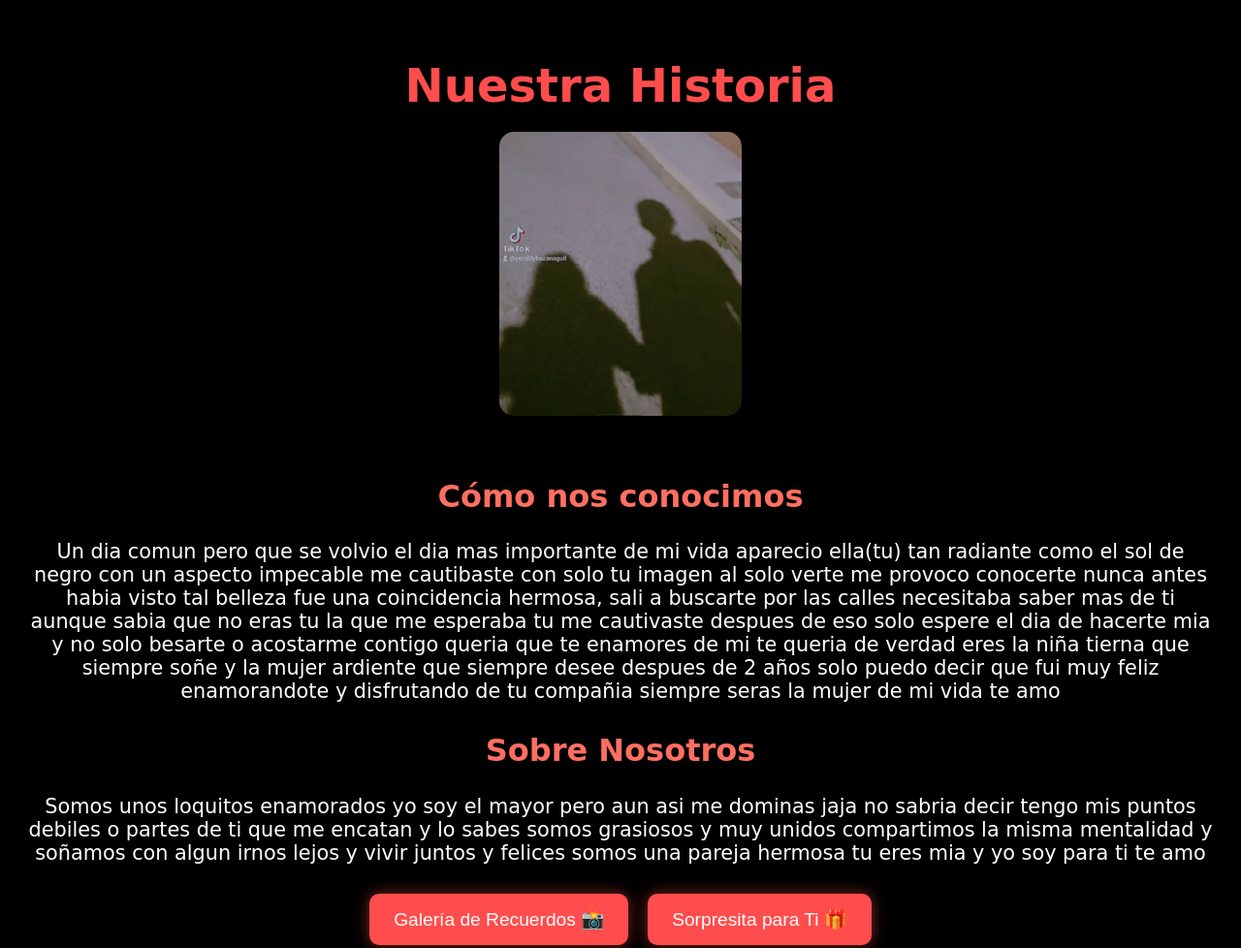
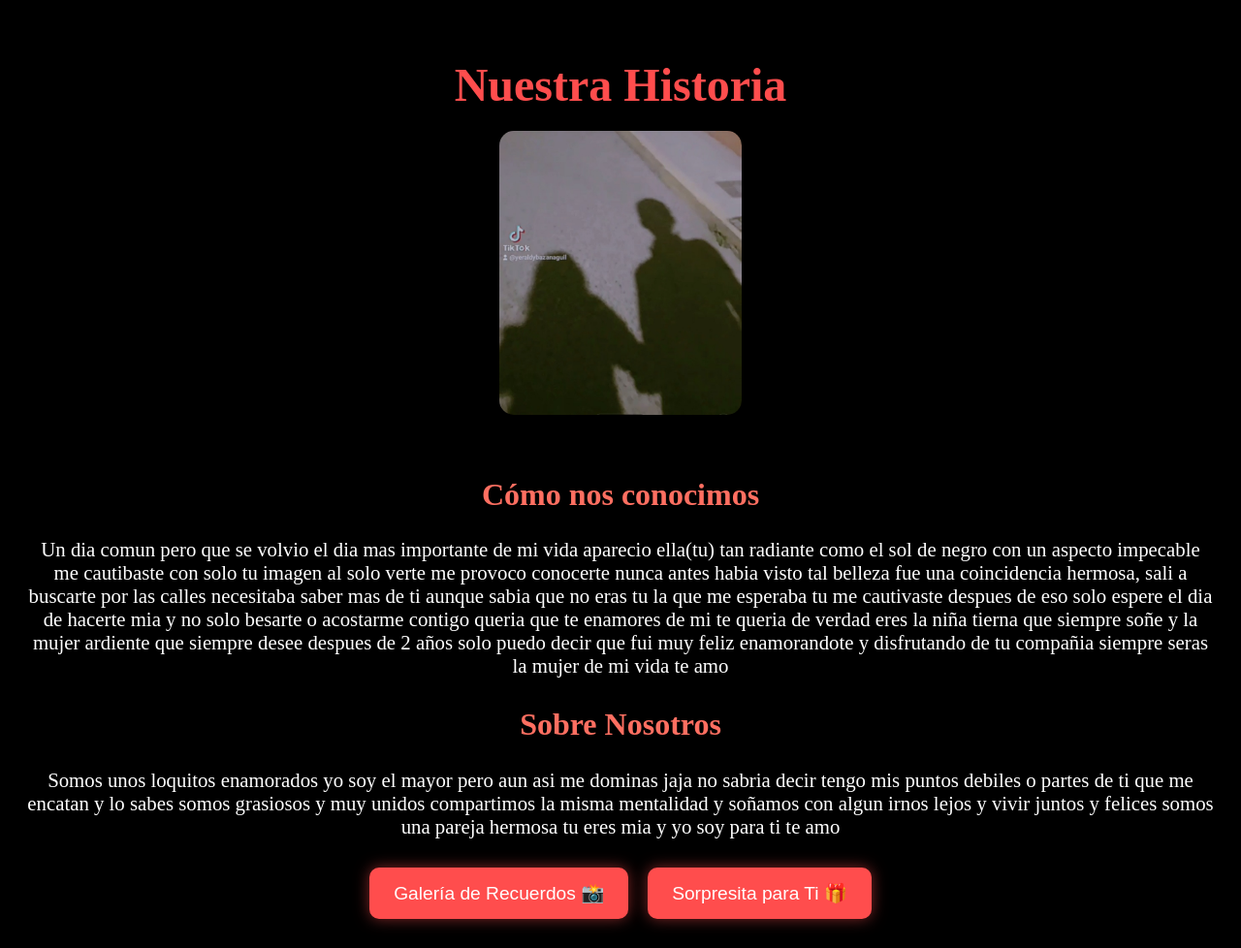
Before and after one commit to KevProgram85/SorpresaY, a plain HTML site: page galeria.html in a window 1280 px wide. Shown: the top 978 px of the page at 97% size. Drawn offline with Linux system fonts and the light colour scheme.

Commit message:
galeria.css

```diff
--- a/galeria.css
+++ b/galeria.css
@@ -1,6 +1,6 @@
 body {
     background-color: black;
-    font-family: 'Dancing Script', cursive;
+    font-family: 'Times New Roman', Times, serif;
     color: #333;
     text-align: center;
     padding: 20px;
```
